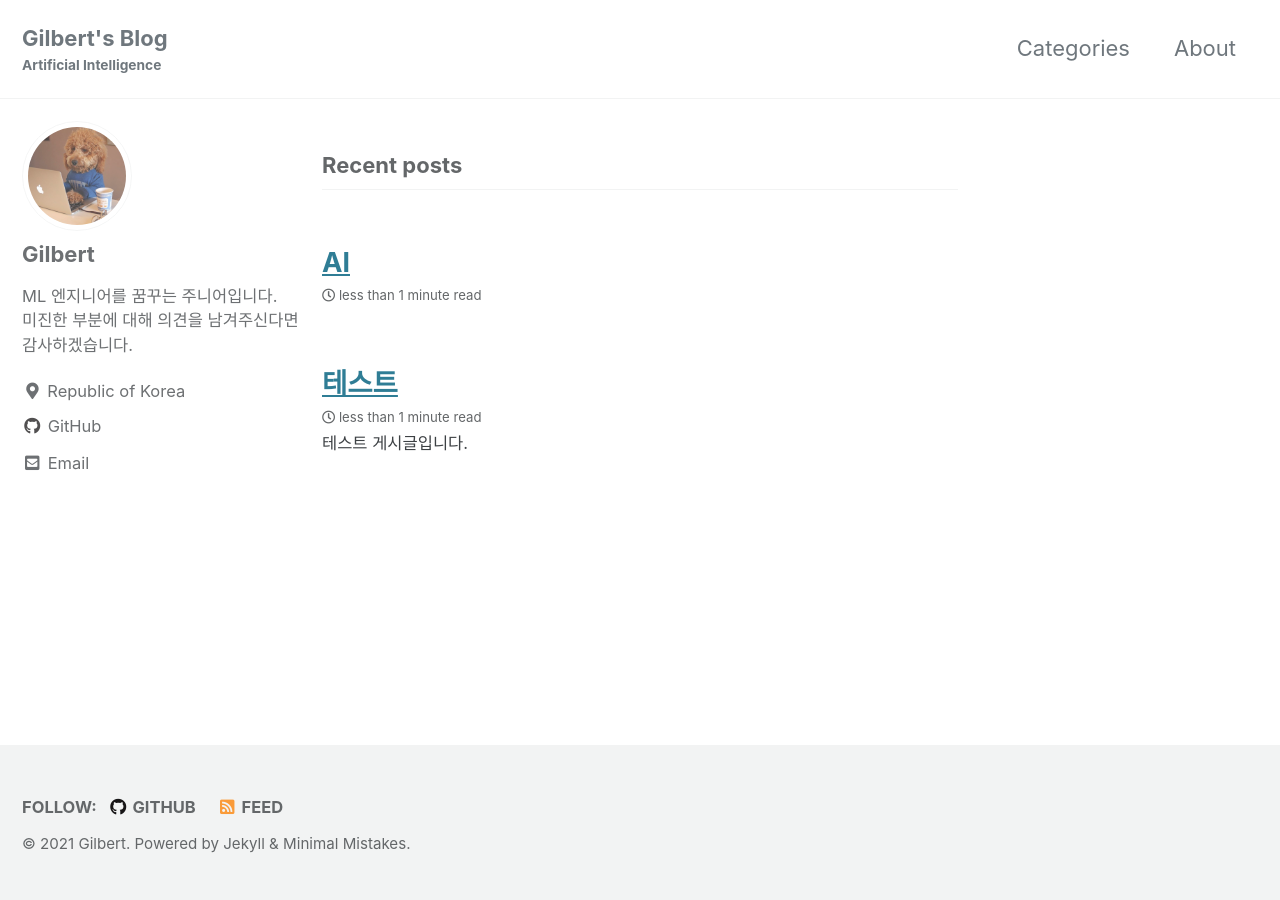
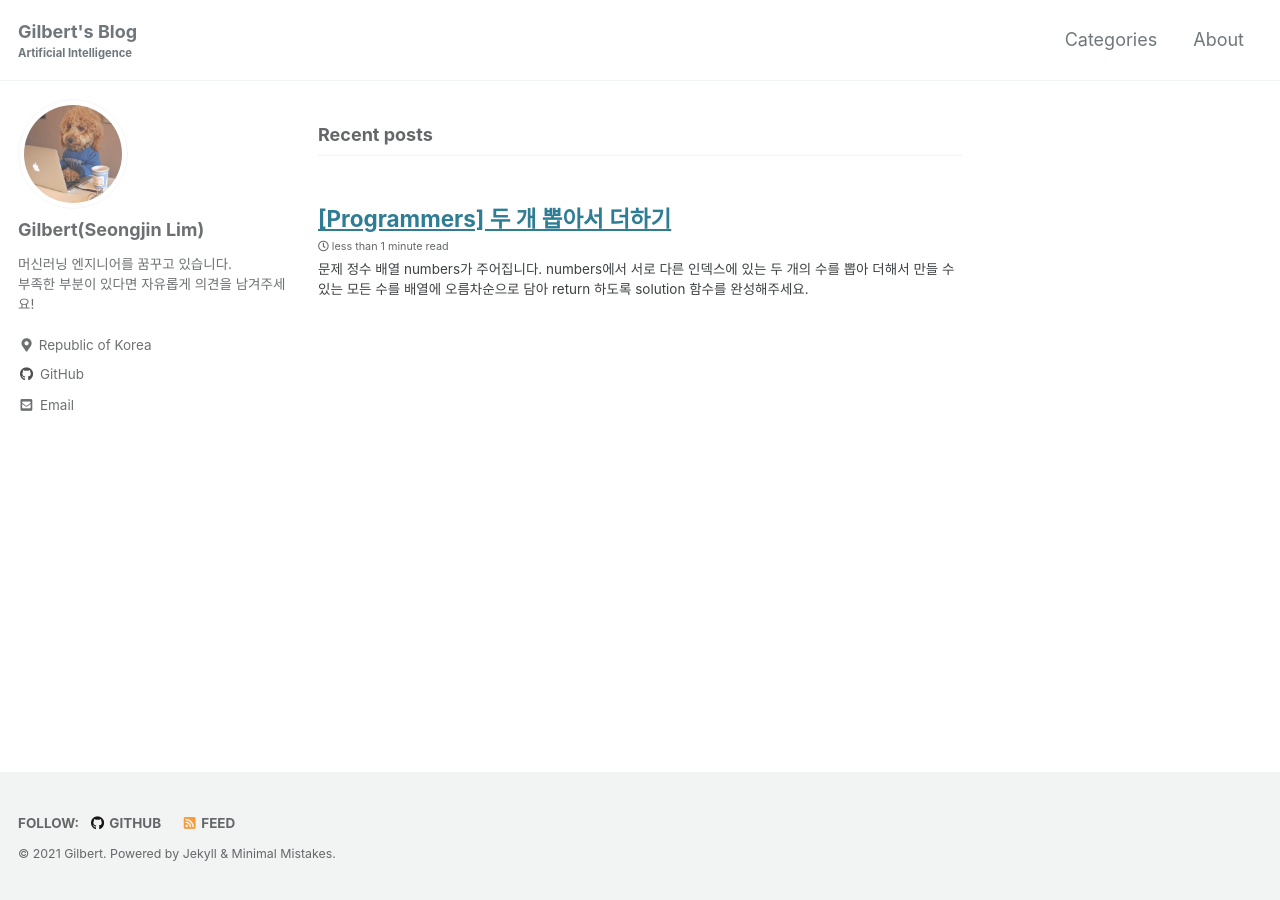
Before and after one commit to gilbertlim/Blog, a Jekyll site: the page built from index.html, in a window 1280 px wide. Built offline with Jekyll 4.4.1, drawn with Linux system fonts in a browser that asks for light colours; cached includes are drawn as plain includes; the list of posts is cut into pages by our own code.

Commit message:
Solve algorithm problem

````diff
--- a/_config.yml
+++ b/_config.yml
@@ -20,7 +20,7 @@ title                    : "Gilbert's Blog"
 title_separator          : "&#124;"
 subtitle                 : "Artificial Intelligence"
 name                     : "Gilbert"
-description              : "ML 엔지니어가 되기 위해 꾸준히 공부하는 블로그입니다."
+description              : "공부한 내용을 포스팅하는 블로그입니다."
 url                      : "https://gilbertlim.github.io"
 baseurl                  : # the subpath of your site, e.g. "/blog"
 repository               : # GitHub username/repo-name e.g. "mmistakes/minimal-mistakes"
@@ -94,9 +94,9 @@ analytics:
 
 # Site Author
 author:
-  name             : "Gilbert"
+  name             : "Gilbert(Seongjin Lim)"
   avatar           : "/assets/images/profile.jpg"
-  bio              : "ML 엔지니어를 꿈꾸는 주니어입니다. <br> 미진한 부분에 대해 의견을 남겨주신다면 감사하겠습니다."
+  bio              : "머신러닝 엔지니어를 꿈꾸고 있습니다. <br> 부족한 부분이 있다면 자유롭게 의견을 남겨주세요!"
   location         : "Republic of Korea"
   email            : "9ilbert.app@gmail.com"
   links:
@@ -278,7 +278,7 @@ defaults:
       author_profile: true
       read_time: true
       comments: true
-      share: true
+      share: false
       related: true
 
   # _pages
--- a/_pages/about.md
+++ b/_pages/about.md
@@ -2,13 +2,10 @@
 title: "About"
 permalink: /about/
 ---
+<br>
 
-안녕하세요.
-
-ML 엔지니어를 꿈꾸는 주니어입니다.
-
-매일 학습한 내용을 정리하여 올리는 블로그입니다.
-
-미진한 부분이 있다면 거침없이 피드백 부탁드리겠습니다.
-
-감사합니다.
+로봇 제조사의 연구기획팀에서 1년 5개월간 근무했고,<br>
+지금은 <b>머신러닝 엔지니어</b>로 전향을 꿈꾸고 있습니다.
+<br>
+<br>
+꾸준히 공부한 내용을 정리하는 블로그입니다.
--- a/_posts/2021-02-17-Test.md
+++ /dev/null
@@ -1,6 +0,0 @@
----
-title: "테스트"
-category: test
----
-
-테스트 게시글입니다.
--- /dev/null
+++ b/_posts/2021-02-18-algorithm_programmers_two_sum.md
@@ -0,0 +1,41 @@
+---
+title: "[Programmers] 두 개 뽑아서 더하기"
+category: Algorithm Test
+---
+
+## 문제
+정수 배열 numbers가 주어집니다. numbers에서 서로 다른 인덱스에 있는 두 개의 수를 뽑아 더해서 만들 수 있는 모든 수를 배열에 오름차순으로 담아 return 하도록 solution 함수를 완성해주세요.
+
+## 제한사항
+numbers의 길이는 2 이상 100 이하입니다.
+numbers의 모든 수는 0 이상 100 이하입니다.
+
+## 나의 풀이
+```python
+def solution(numbers):
+    answer = {}
+    for idx, n in enumerate(numbers):
+        for i in numbers[idx + 1:]:
+            answer[n + i] = 1
+    return sorted(answer.keys())
+
+# test case
+numbers = [2, 1, 3, 4, 1]
+
+print(solution(numbers))
+# [2, 3, 4, 5, 6, 7]
+```
+
+## 다른 풀이
+```python
+def solution(numbers):
+    answer = []
+    for i in range(len(numbers)):
+        for j in range(i+1, len(numbers)):
+            answer.append(numbers[i] + numbers[j])
+    return sorted(list(set(answer)))
+```
+
+## 총평
+중복을 제거하는 방법이 핵심인 것 같다.
+딕셔너리로 풀어봤는데, 리스트로 풀고 집합으로 처리하는 방법도 있었다.
--- a/_sass/minimal-mistakes/_reset.scss
+++ b/_sass/minimal-mistakes/_reset.scss
@@ -15,11 +15,11 @@ html {
   }
 
   @include breakpoint($large) {
-    font-size: 20px;
+    font-size: 18px;
   }
 
   @include breakpoint($x-large) {
-    font-size: 22px;
+    font-size: 18px;
   }
 
   -webkit-text-size-adjust: 100%;
````
Also changed, not shown: _posts/2021-02-17-al.md (deleted).
